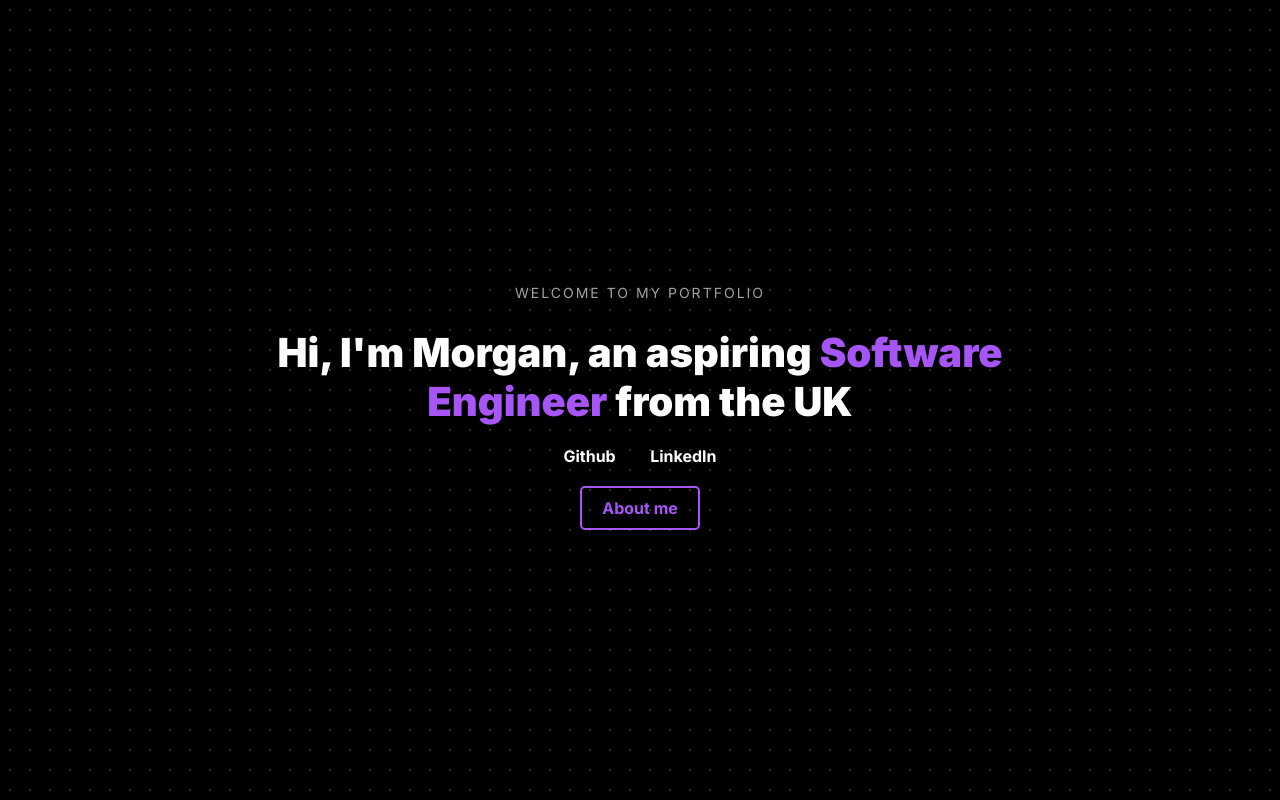
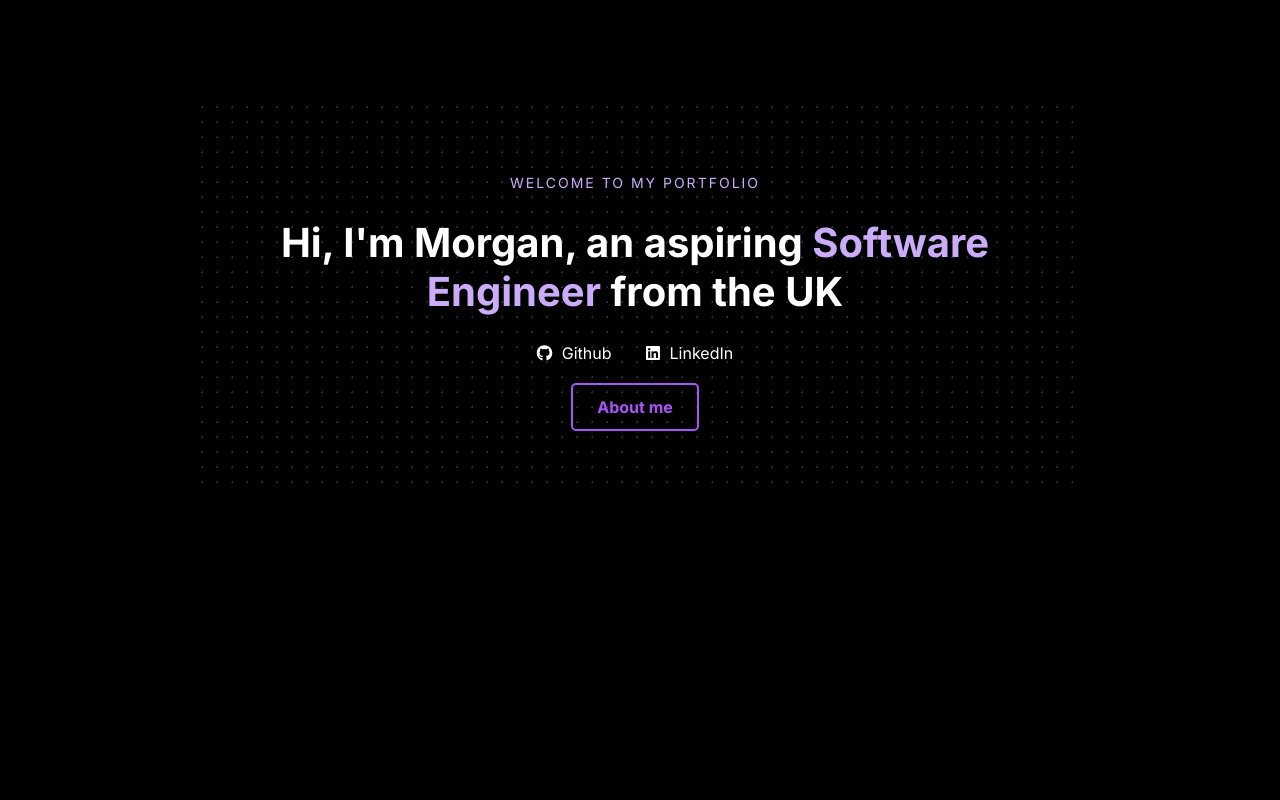
Before and after one commit to OCarrollM/OCarrollM.github.io, a plain HTML site: page index.html in a window 1280 px wide. Drawn offline with Linux system fonts and the light colour scheme.

Commit message:
Stylising front page

```diff
--- a/index.html
+++ b/index.html
@@ -7,6 +7,7 @@
         <link rel="stylesheet" href="styles/styles.css">
         <link rel="preconnect" href="https://fonts.googleapis.com">
         <link href="https://fonts.googleapis.com/css2?family=Inter:wght@400;700;900&display=swap" rel="stylesheet">
+        <link rel="stylesheet" href="https://cdnjs.cloudflare.com/ajax/libs/font-awesome/6.4.2/css/all.min.css">
     </head>
     <body>
         <header class="navbar" id="navbar">
@@ -16,15 +17,17 @@
                 <a href="#contact">Contact</a>
             </nav>
         </header>
+        <div class="background-container">
             <main class="hero">
                 <p class="intro-text">WELCOME TO MY PORTFOLIO</p>
                 <h1>Hi, I'm Morgan</span>, an aspiring <span class="highlight">Software Engineer</span> from the UK</h1>
                 <div class="social-links">
-                <a href="https://github.com/OCarrollM" target="_blank">Github</a>
-                <a href="https://linkedin.com/in/morganocarroll" target="_blank">LinkedIn</a>
+                    <a href="https://github.com/OCarrollM" target="_blank"><i class="fab fa-github"></i> Github</a>
+                    <a href="https://linkedin.com/in/morganocarroll" target="_blank"><i class="fab fa-linkedin"></i> LinkedIn</a>
                 </div>
                 <a href="#about" class="cta-button">About me</a>
             </main>
+        </div>
         <script src="scripts/main.js"></script>
     </body>
 </html>
--- a/styles/styles.css
+++ b/styles/styles.css
@@ -1,16 +1,27 @@
+.background-container {
+    width: 90%;
+    max-width: 850px;
+    margin: 100px auto;
+    padding: 40px 20px;
+    background-image: radial-gradient(circle, #333 1px, transparent 0px);
+    background-size: 15px 15px;
+    background-repeat: repeat;
+    background-color: #000;
+    border-radius: 10px;
+    box-shadow: 0 0 20px rgba(0, 0, 0, 0.5);
+}
+
 body {
     margin: 0;
     padding: 0;
     font-family: 'Inter', sans-serif;
     background-color: #000;
     color: #fff;
+    min-height: 100vh;
     display: flex;
     justify-content: center;
-    align-items: center;
-    height: 100vh;
+    align-items: flex-start;
     text-align: center;
-    background-image: radial-gradient(circle, #333 1px, transparent 1px);
-    background-size: 20px 20px;
 }
 
 .hero {
@@ -21,19 +32,20 @@ body {
 .intro-text {
     font-size: 0.875rem;
     text-transform: uppercase;
-    color: #a1a1a1;
+    color: #cbacf9;
     letter-spacing: 2px;
     margin-bottom: 20px;
 }
 
 h1 {
     font-size: 2.5rem;
-    font-weight: 900;
-    margin-bottom: 20px;
+    font-weight: 700;
+    /* margin-bottom: 20px; */
 }
 
 .highlight {
-    color: #a855f7;
+    color: #cbacf9;
+    font-weight: 700;
 }
 
 .social-links {
@@ -44,24 +56,30 @@ h1 {
     color: #fff;
     text-decoration: none;
     margin: 0 15px;
-    font-weight: 700;
+    font-weight: 400;
     transition: color 0.3s, transform 0.3s;
+    font-size: 1rem;
+}
+
+.social-links a i {
+    margin-right: 5px;
 }
 
 .social-links a:hover {
-    color: #a855f7;
+    color: #cbacf9;
     transform: scale(1.1);
 }
 
 .cta-button {
     display: inline-block;
-    padding: 10px 20px;
+    padding: 12px 24px;
     border: 2px solid #a855f7;
     color: #a855f7;
     text-decoration: none;
     font-weight: 700;
     border-radius: 5px;
     transition: background-color 0.3s, color 0.3s, transform 0.3s;
+    font-size: 1rem;
 }
 
 .cta-button:hover {
```
Lines whose indentation alone changed are shown as unchanged.
